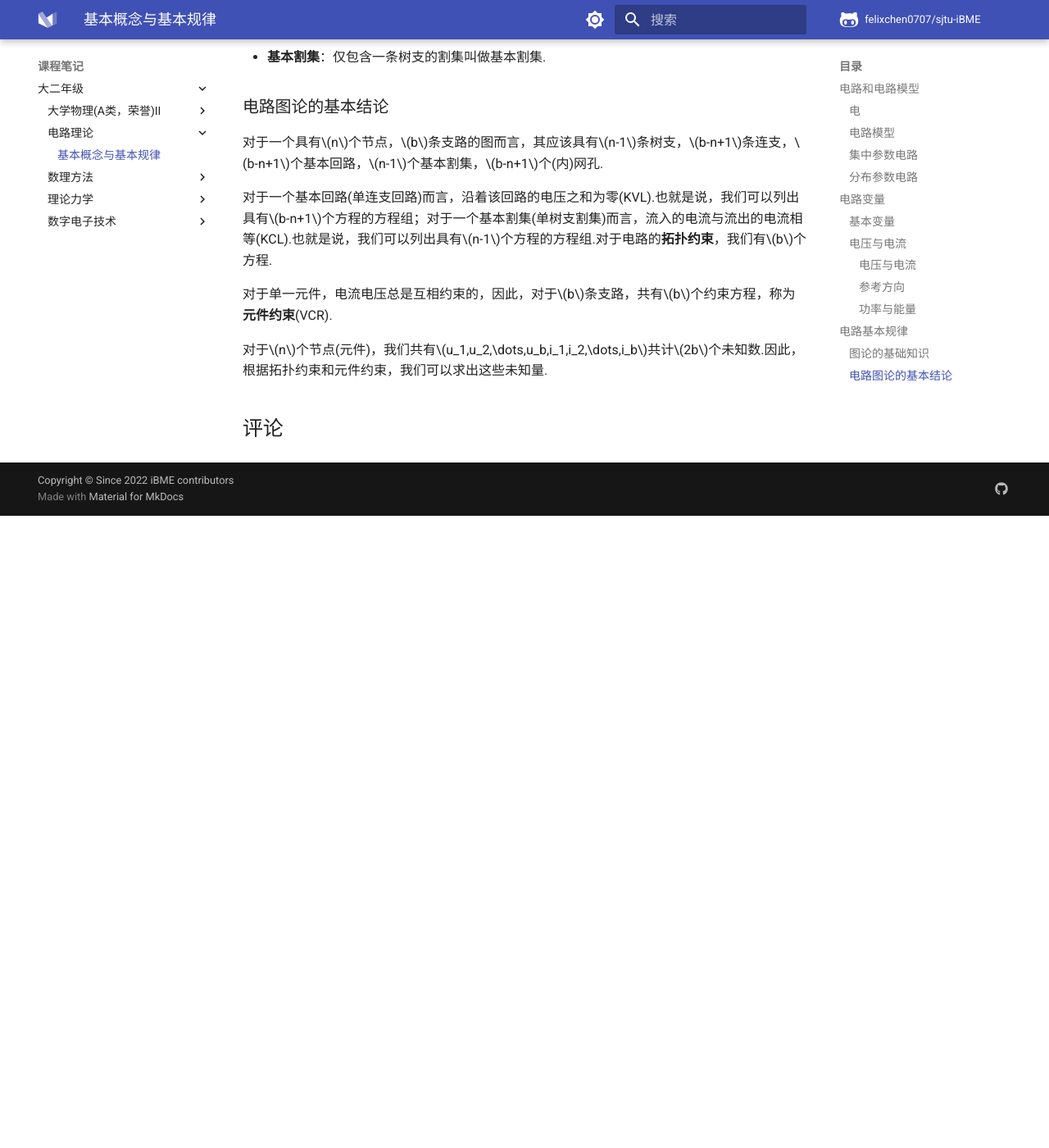
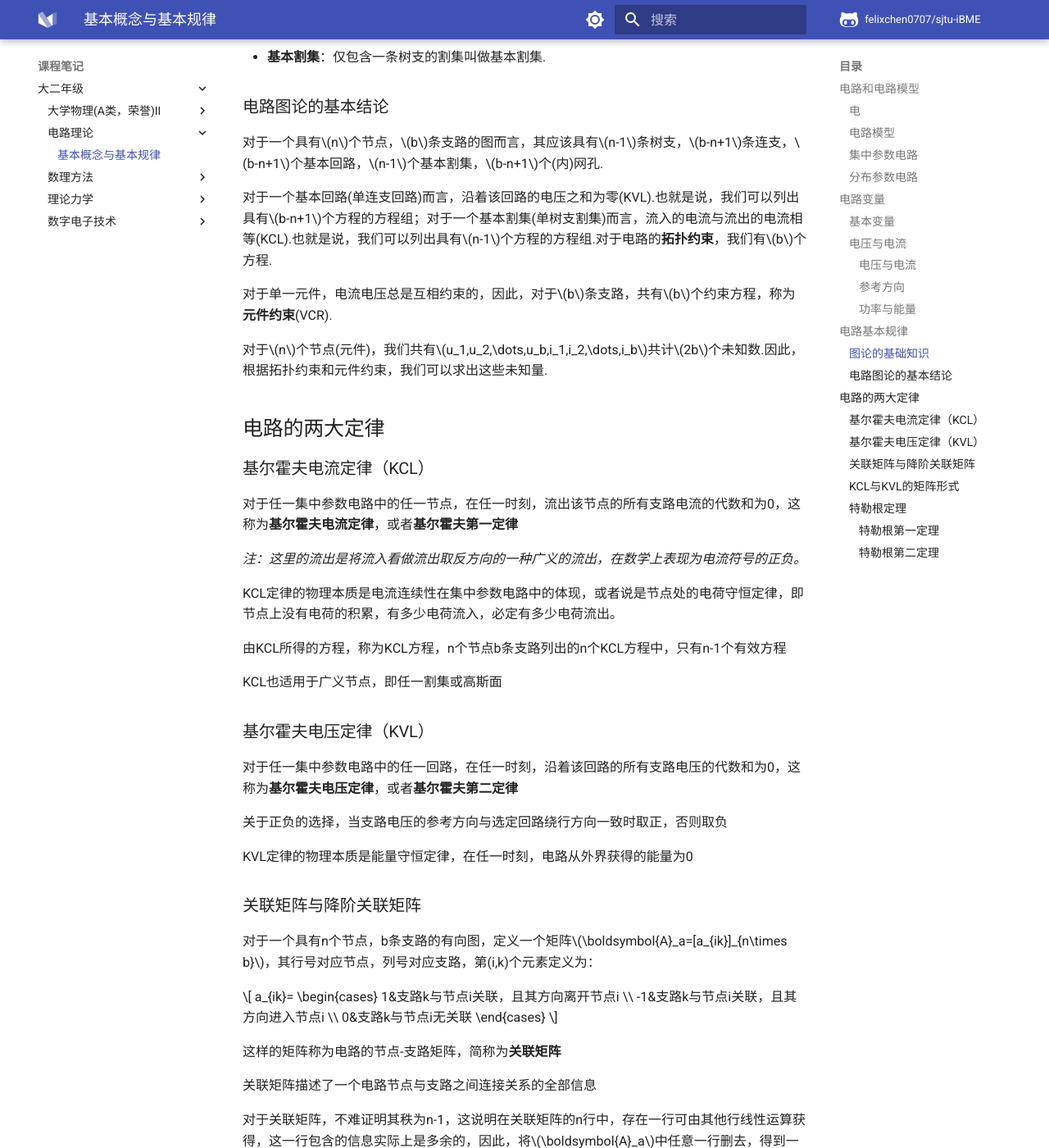
Before and after one commit to glimmeringlight/sjtu-notes, an MkDocs documentation site: the page built from docs/notes/grade2/EE0501/001.md, in a window 1280 px wide and 1400 px high, scrolled down 2357 px. Shown: the whole window at 82% size. Built offline with MkDocs 1.6.1 and Material for MkDocs 9.7.7, drawn with Linux system fonts in a browser that asks for light colours; a script that is not in the unit is left out; comment, search, counter and statistics services are not loaded; before the commit the page ends 2986 px from its top, so only the background shows below that; some of the changed text lies outside the part shown.

Commit message:
Update 001.md

```diff
--- a/docs/notes/grade2/EE0501/001.md
+++ b/docs/notes/grade2/EE0501/001.md
@@ -86,3 +86,96 @@ $w>0$表示无源；$w<0$表示有源.
 对于单一元件，电流电压总是互相约束的，因此，对于$b$条支路，共有$b$个约束方程，称为**元件约束**(VCR).
 
 对于$n$个节点(元件)，我们共有$u_1,u_2,\dots,u_b,i_1,i_2,\dots,i_b$共计$2b$个未知数.因此，根据拓扑约束和元件约束，我们可以求出这些未知量.
+
+## 电路的两大定律
+
+### 基尔霍夫电流定律（KCL）
+
+对于任一集中参数电路中的任一节点，在任一时刻，流出该节点的所有支路电流的代数和为0，这称为**基尔霍夫电流定律**，或者**基尔霍夫第一定律**
+
+*注：这里的流出是将流入看做流出取反方向的一种广义的流出，在数学上表现为电流符号的正负。*
+
+KCL定律的物理本质是电流连续性在集中参数电路中的体现，或者说是节点处的电荷守恒定律，即节点上没有电荷的积累，有多少电荷流入，必定有多少电荷流出。
+
+由KCL所得的方程，称为KCL方程，n个节点b条支路列出的n个KCL方程中，只有n-1个有效方程
+
+KCL也适用于广义节点，即任一割集或高斯面
+
+### 基尔霍夫电压定律（KVL）
+
+对于任一集中参数电路中的任一回路，在任一时刻，沿着该回路的所有支路电压的代数和为0，这称为**基尔霍夫电压定律**，或者**基尔霍夫第二定律**
+
+关于正负的选择，当支路电压的参考方向与选定回路绕行方向一致时取正，否则取负
+
+KVL定律的物理本质是能量守恒定律，在任一时刻，电路从外界获得的能量为0
+
+### 关联矩阵与降阶关联矩阵
+
+对于一个具有n个节点，b条支路的有向图，定义一个矩阵$\boldsymbol{A}_a=[a_{ik}]_{n\times b}$，其行号对应节点，列号对应支路，第(i,k)个元素定义为：
+
+$$
+a_{ik}=
+\begin{cases}
+1&支路k与节点i关联，且其方向离开节点i \\
+-1&支路k与节点i关联，且其方向进入节点i \\
+0&支路k与节点i无关联
+\end{cases}
+$$
+
+这样的矩阵称为电路的节点-支路矩阵，简称为**关联矩阵**
+
+关联矩阵描述了一个电路节点与支路之间连接关系的全部信息
+
+对于关联矩阵，不难证明其秩为n-1，这说明在关联矩阵的n行中，存在一行可由其他行线性运算获得，这一行包含的信息实际上是多余的，因此，将$\boldsymbol{A}_a$中任意一行删去，得到一个n-1行、b列的矩阵，其秩仍为n-1，称之为**降阶关联矩阵**，一般记为$\boldsymbol{A}$
+
+相比于关联矩阵而言，使用降阶关联矩阵运算能得到相互独立的方程，在计算上更有优势
+
+想由降阶关联矩阵得到关联矩阵也很简单，只需添加一行，并保证每一列元素的和为0即可
+
+### KCL与KVL的矩阵形式
+
+对于一个n个节点，b条支路的电路，定义**支路电流向量**为$\boldsymbol{i}_b=[i_1,i_2......,i_b]^T$，定义**支路电压向量**为$\boldsymbol{u}_b=[u_1,u_2......,u_n]^T$，定义**节点电压向量**为$\boldsymbol{u}_n=[u_{n1},u_{n2}......,u_{nn}]$
+
+依据以上定义，KCL方程的矩阵形式可以表示为：
+
+$$
+\boldsymbol{Ai_b}=\boldsymbol{0}
+$$
+
+KVL方程的矩阵形式可以表示为：
+
+$$
+\boldsymbol{u_b}=\boldsymbol{A^Tu_n}
+$$
+
+### 特勒根定理
+
+#### 特勒根第一定理
+
+对于n个节点，b条支路的电路，取一致参考方向，则其支路电压向量和支路电流向量之间满足如下关系：
+
+$$
+\boldsymbol{u}_b^T\boldsymbol{i}_b=0或\sum_{K=1}^{b}u_ki_k=0
+$$
+
+特勒根第一定理，在本质上是功率守恒定理
+
+#### 特勒根第二定理
+
+对于两个**拥有相同有向图**，且其有向图均包含n个节点，b条支路，并且取一致参考方向时，他们各自的支路电压分量和支路电流分量之间满足如下规律：
+
+$$
+\boldsymbol{u}_b^T\boldsymbol{\widehat{i}}_b=0且\boldsymbol{\widehat{u}}_b^T\boldsymbol{i}_b=0
+$$
+
+进一步，若针对不同时刻，同一电路，则满足：
+
+$$
+\boldsymbol{u}_b^T(t_1)\boldsymbol{i}_b(t_2)=0
+$$
+
+更进一步，若针对不同时刻，不同电路，则满足：
+
+$$
+\boldsymbol{u}_b^T(t_1)\boldsymbol{\widehat{i}}_b(t_2)=0且\boldsymbol{\widehat{u}}_b^T(t_1)\boldsymbol{i}_b(t_2)=0
+$$
```
